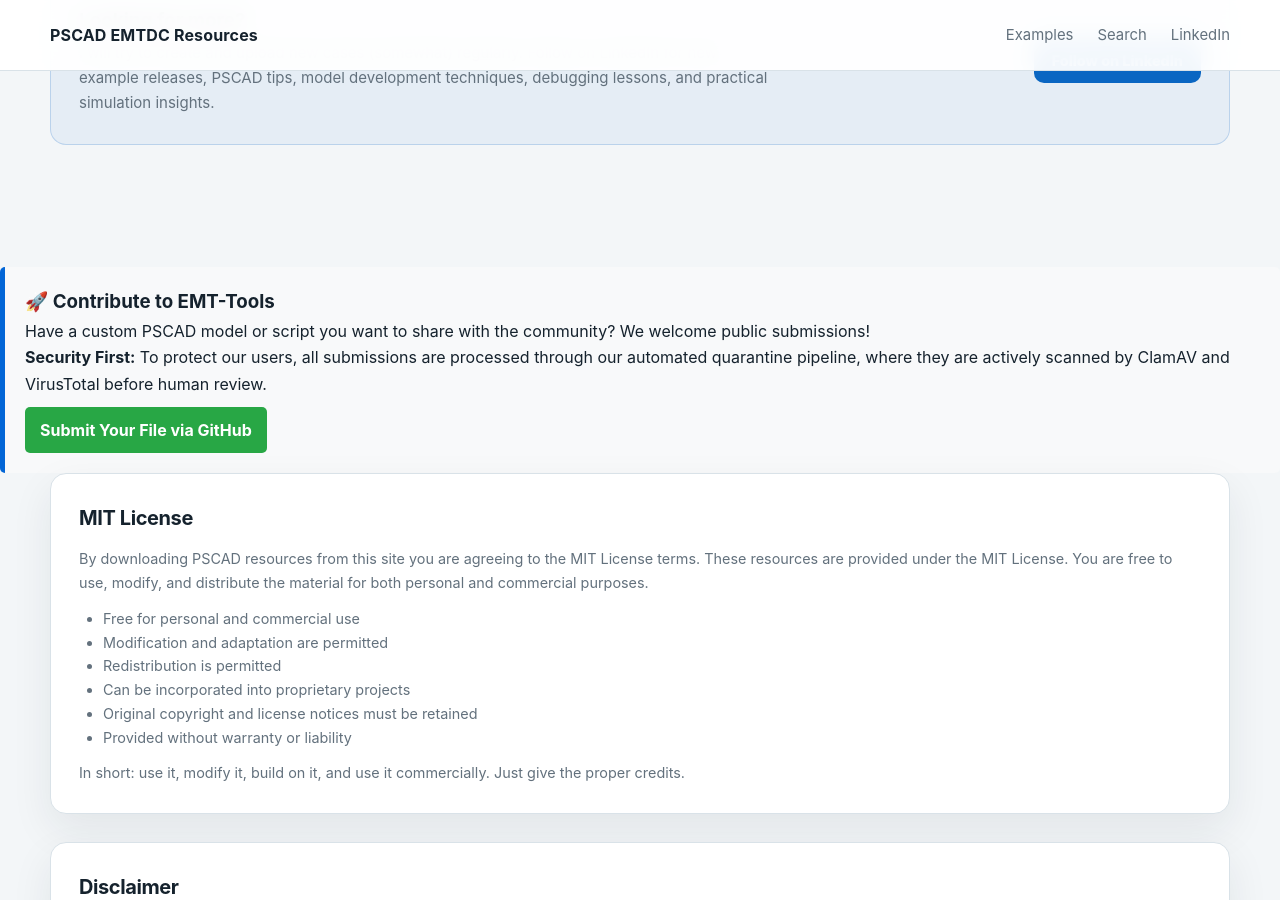
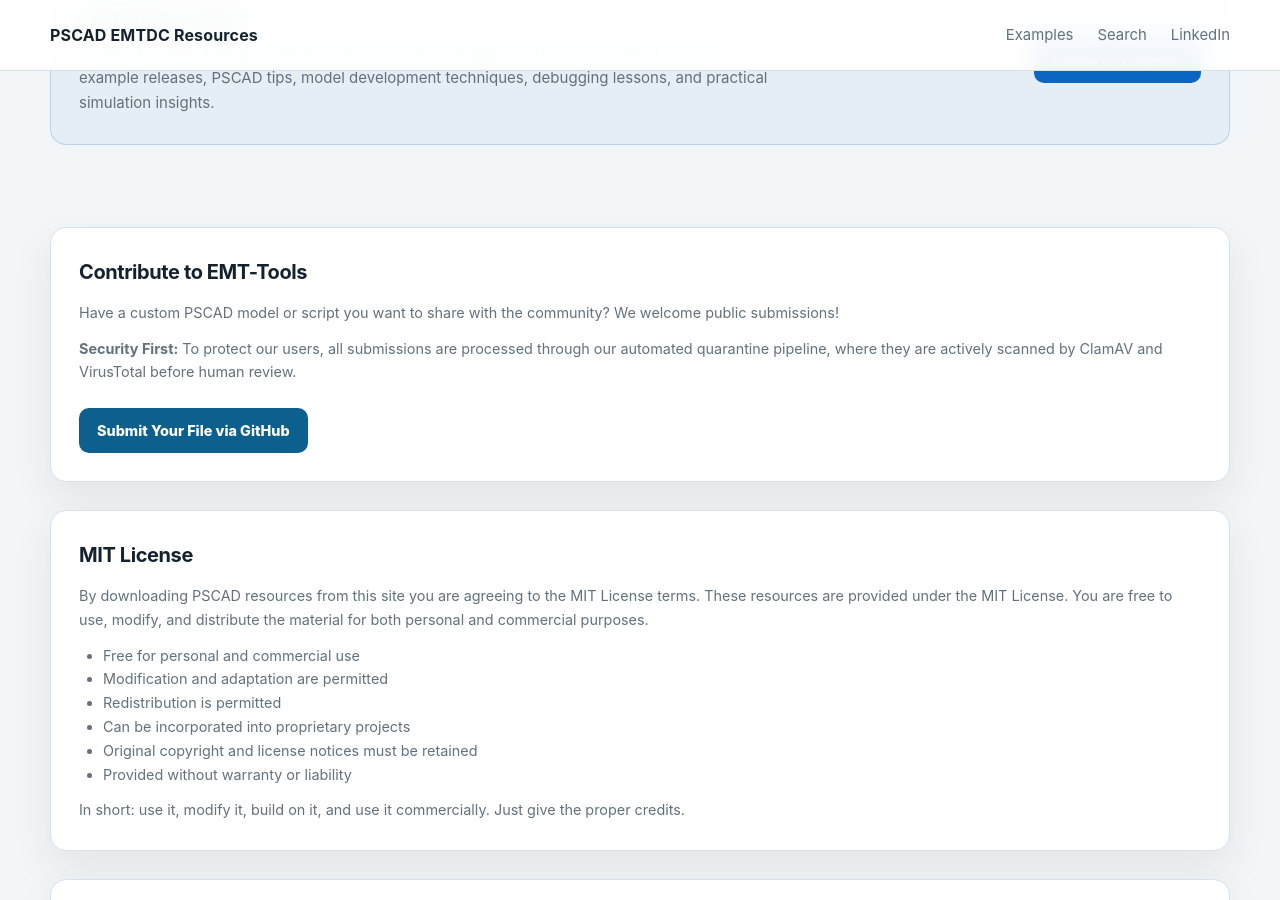
Before and after one commit to EMT-Tools/emt-tools.github.io, a Jekyll site: the page built from index.html, in a window 1280 px wide and 900 px high, scrolled down 3752 px. Built offline with Jekyll 4.4.1, drawn with Linux system fonts in a browser that asks for light colours.

Commit message:
Update default.html

```diff
--- a/_layouts/default.html
+++ b/_layouts/default.html
@@ -486,19 +486,18 @@
   <main id="top">
     {{ content }}
 
-  <div class="submission-card" style="margin-top: 40px; padding: 20px; background-color: #f8f9fa; border-left: 5px solid #0366d6; border-radius: 5px;">
-    <h3 style="margin-top: 0;">🚀 Contribute to EMT-Tools</h3>
-    <p>Have a custom PSCAD model or script you want to share with the community? We welcome public submissions!</p>
-    <p><strong>Security First:</strong> To protect our users, all submissions are processed through our automated quarantine pipeline, where they are actively scanned by ClamAV and VirusTotal before human review.</p>
-    <a href="https://github.com/EMT-Tools/emt-tools.github.io/tree/main/submissions" target="_blank" style="display: inline-block; margin-top: 10px; padding: 10px 15px; background-color: #28a745; color: white; text-decoration: none; border-radius: 5px; font-weight: bold;">
-    Submit Your File via GitHub
-  </a>
-</div>
-
   </main>
 
   <section class="disclaimer-section" id="disclaimer">
     <div class="container">
+      <div class="disclaimer-card" style="margin-bottom: 28px;">
+        <h2> Contribute to EMT-Tools</h2>
+        <p>Have a custom PSCAD model or script you want to share with the community? We welcome public submissions!</p>
+        <p style="margin-bottom: 24px;"><strong>Security First:</strong> To protect our users, all submissions are processed through our automated quarantine pipeline, where they are actively scanned by ClamAV and VirusTotal before human review.</p>
+        <a href="https://github.com/EMT-Tools/emt-tools.github.io/tree/main/submissions" target="_blank" class="button button-primary">
+          Submit Your File via GitHub
+        </a>
+      </div>
       <div class="disclaimer-card" style="margin-bottom: 28px;">
         <h2>MIT License</h2>
         <p>
```
